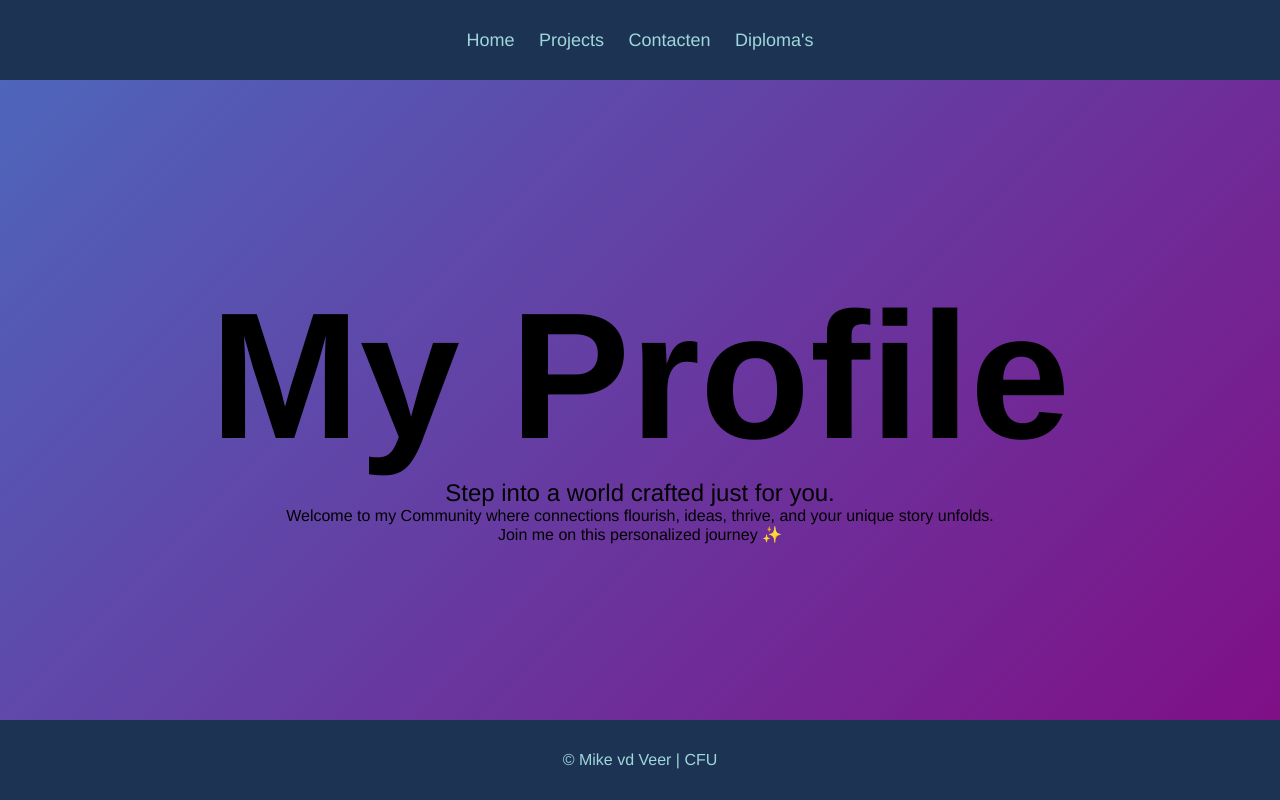
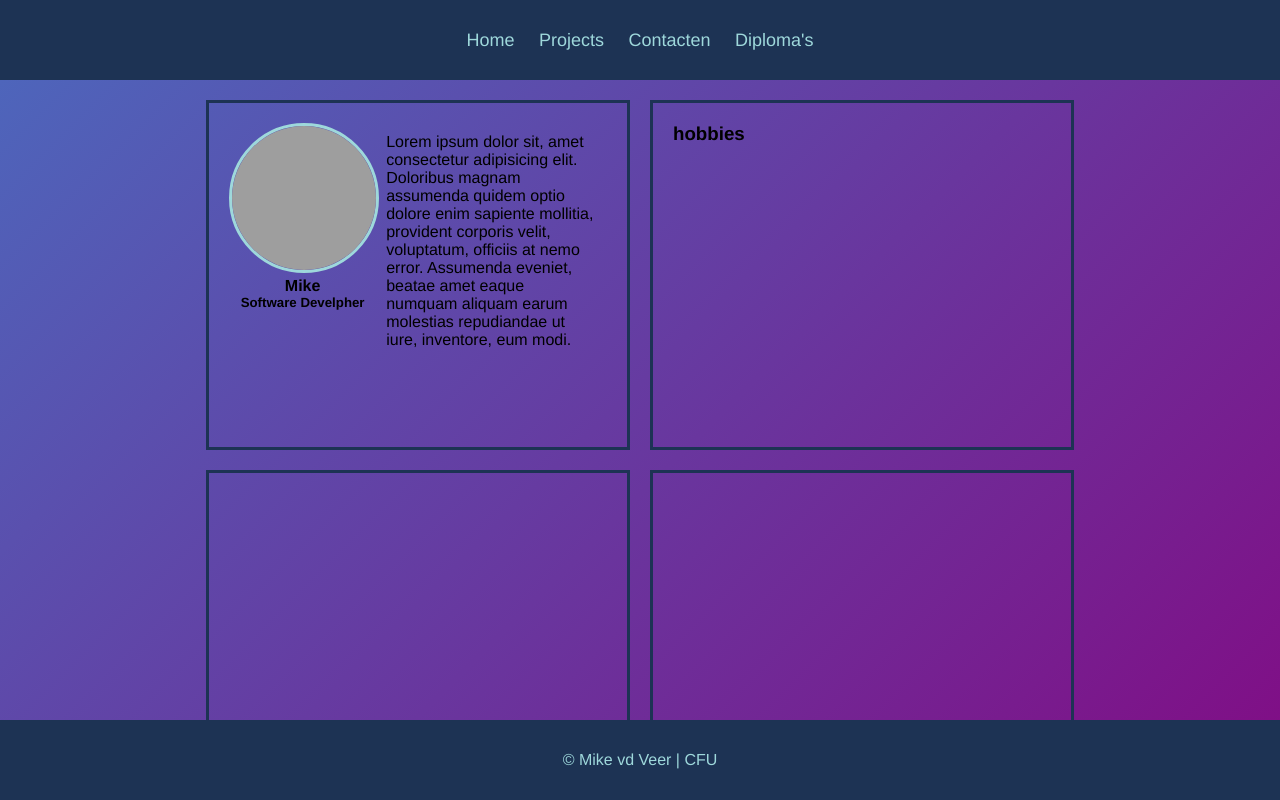
Before and after one commit to ROCMondriaanTIN/MikevdVeer-Profile.github.io, a plain HTML site: page index.html in a window 1280 px wide. Drawn offline with Linux system fonts and the light colour scheme; grey boxes are pictures that could not be loaded.

Commit message:
Maybe a downgrade

```diff
--- a/css/style.css
+++ b/css/style.css
@@ -1,6 +1,7 @@
 * {
     margin: 0;
     padding: 0;
+    min-width: 0;
     font-family: 'Franklin Gothic Medium', 'Arial Narrow', Arial, sans-serif;
     box-sizing: border-box;
 }
@@ -20,6 +21,7 @@ header {
     display: flex;
     justify-content: center;
     align-items: center;
+    z-index: 1;
 }
 
 header nav ul li {
@@ -42,26 +44,49 @@ header a {
 }
 
 main {
-    display: grid;
-    grid-template-columns: 1fr;
+    padding: 20px   ;
     background: linear-gradient(315deg, rgb(135, 2, 126) 3%, rgba(60, 132, 206, 1) 38%, rgba(48, 238, 226, 1) 68%, rgba(255, 25, 25, 1) 98%);
     animation: gradient 15s ease infinite;
     background-size: 400% 400%;
     background-attachment: fixed;
 }
 
-.content {
-    position: relative;
-    text-align: center;
-    top: 30%;
+.container {
+    width: 70%;
+    height: 100%;
+    margin: auto;
+    display: grid;
+    grid-template-columns: 1fr 1fr;
+    grid-template-rows: auto auto;
+    grid-gap: 20px;
 }
 
-.content h1 {
-    font-size: 180px;
+.box {
+    display: flex;
+    align-items: flex-start;
+    position: relative;
+    border: 3px solid #1D3354;
+    width: 100%;
+    height: 350px;
+    padding: 20px;
 }
 
-.line {
-    text-decoration: underline;
+.myinfo img {
+    width: 150px;
+    height: 150px;
+    border-radius: 50%;
+    border: 3px solid #9ED8DB;
+}
+
+.profile {
+    width: 250px;
+    text-align: center;
+}
+
+.content {
+    display: unset;
+    padding: 10px;
+    width: 100%;
 }
 
 footer {
@@ -69,6 +94,7 @@ footer {
     justify-content: center;
     align-items: center;
     padding: 20px;
+    z-index: 1;
     background-color: #1D3354;
     color: #9ED8DB;
 }
--- a/index.html
+++ b/index.html
@@ -21,23 +21,46 @@
             </nav>
         </header>
         <main>
-            <div class="content">
+            <div class="container">
+                <div class="myinfo box">
+                    <div class="profile">
+                        <img src="https://wow.zamimg.com/uploads/screenshots/normal/661494-battle-net-avatars.jpg"
+                            alt="">
+                        <h4>Mike</h4>
+                        <h5>Software Develpher</h5>
+                    </div>
+                    <div class="content">
+                            Lorem ipsum dolor sit, amet consectetur adipisicing elit. Doloribus magnam assumenda quidem
+                            optio dolore enim sapiente mollitia, provident corporis velit, voluptatum, officiis at nemo
+                            error. Assumenda eveniet, beatae amet eaque numquam aliquam earum molestias repudiandae ut
+                            iure, inventore, eum modi.
+                    </div>
+                </div>
+                <div class="myhobbies box">
+                    <h3>hobbies</h3>
+                </div>
+                <div class="myprojects box"></div>
+                <div class="mycourses box"></div>
+            </div>
+
+            <!-- <div class="content">
+                <img src="https://wow.zamimg.com/uploads/screenshots/normal/661494-battle-net-avatars.jpg" alt="">
                 <h1>My Profile</h1>
-                <!-- add @media screen for the size of the text. It needs to be functional for the mobile version -->
+
                 <article>
                     <p style="font-size: x-large;">Step into a world crafted just for you.</p>
                     <p style="font-size: medium;"> Welcome to my Community where connections flourish, ideas, thrive,
                         and your unique story unfolds.</p> Join me on this personalized journey ✨
                 </article>
 
-            </div>
+            </div> -->
         </main>
         <footer>
             <p>&copy Mike vd Veer | CFU</p>
         </footer>
 
         <script src="/Js/main.js"></script>
-
+    </div>
 </body>
 
 </html>
```
